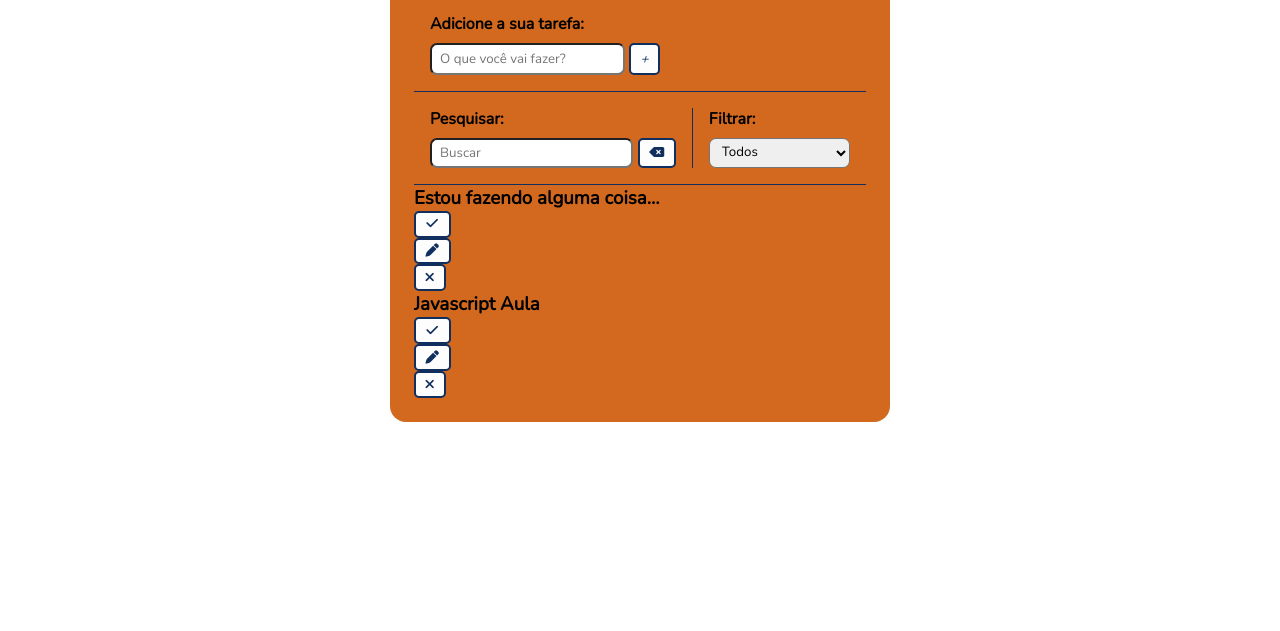
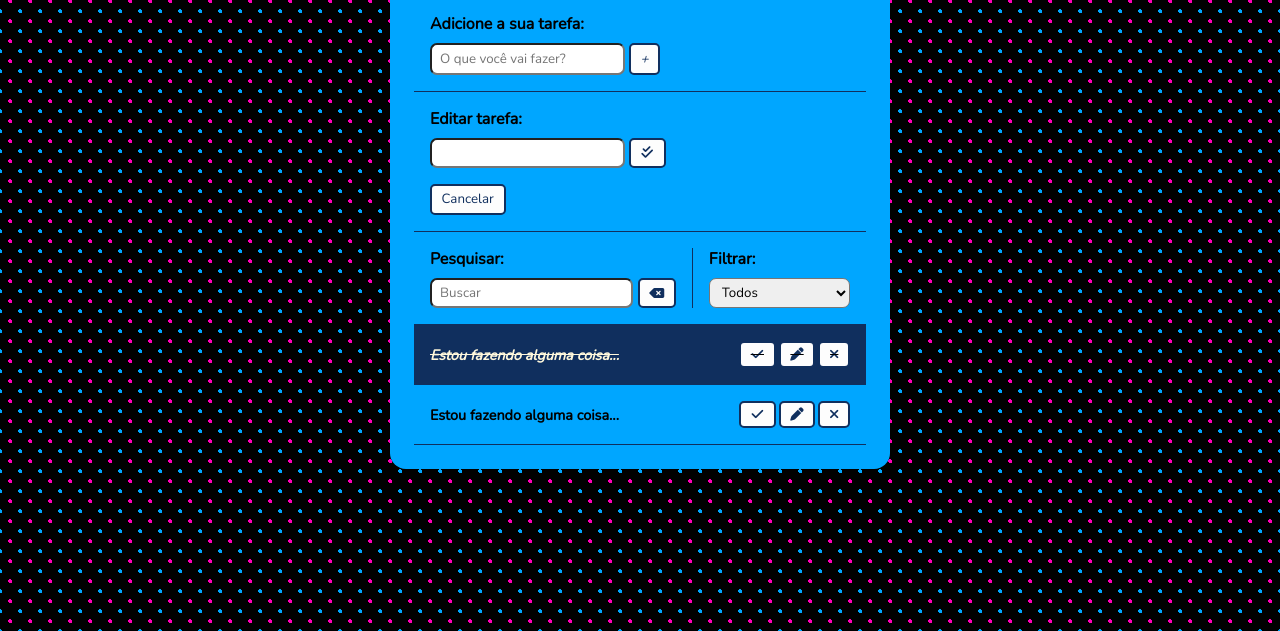
Before and after one commit to igsza/ToDo, a plain HTML site: page index.html in a window 1280 px wide. Shown: the part 169-800 px from the top of the page. Drawn offline with nearby package versions, Linux system fonts and the light colour scheme.

Commit message:
Acertando as cores

```diff
--- a/index.html
+++ b/index.html
@@ -57,6 +57,18 @@
             </div>
         </div>
         <div id="todo-list">
+            <div class="todo done">
+                <h3>Estou fazendo alguma coisa...</h3>
+                <button class="finish-todo">
+                    <i class="fa-solid fa-check"></i>
+                </button>
+                <button class="edit-todo">
+                    <i class="fa-solid fa-pen"></i>
+                </button>
+                <button class="remove-todo">
+                    <i class="fa-solid fa-xmark"></i>
+                </button>
+            </div>
             <div class="todo">
                 <h3>Estou fazendo alguma coisa...</h3>
                 <button class="finish-todo">
@@ -68,18 +80,8 @@
                 <button class="remove-todo">
                     <i class="fa-solid fa-xmark"></i>
                 </button>
-                <h3>Javascript Aula</h3>
-                <button class="finish-todo">
-                    <i class="fa-solid fa-check"></i>
+            </div>
                 </button>
-                <button class="edit-todo">
-                    <i class="fa-solid fa-pen"></i>
-                </button>
-                <button class="remove-todo">
-                    <i class="fa-solid fa-xmark"></i>
-                </button>
-            </div>
-
         </div>
     </div>
 </body>
--- a/style.css
+++ b/style.css
@@ -7,6 +7,15 @@
     color: black;
     box-sizing: border-box;
 }
+
+body {
+    background-color: black;
+    --size: 20px;
+    background-image: radial-gradient(circle, rgb(255, 0, 183) 0%, rgb(255, 0, 183) 15%, transparent 15%, transparent 100%),
+                      radial-gradient(circle, rgb(0, 166, 255) 0%, rgb(0, 166, 255) 15%, transparent 15%, transparent 100%);
+    background-size: var(--size) var(--size);
+    background-position: 0 0, calc(var(--size)/2) calc(var(--size)/2);
+  }
 
 button {
     background-color: #fdfdfd;
@@ -40,7 +49,7 @@ input, select {
     border-radius: 7px;
 }
 
-.hide {
+/*.hide {
     display: none;
 }
 
@@ -49,7 +58,7 @@ input, select {
 .todo-container {
     max-width: 500px;
     margin: 5rem auto 0;
-    background-color: chocolate;
+    background-color: rgb(0, 166, 255);
     padding: 1.5rem;
     border-radius: 16px;
 }
@@ -124,3 +133,33 @@ input, select {
 #filter select {
     flex: 1;
 }
+
+.todo {
+    display: flex;
+    justify-content: space-around;
+    align-items: center;
+    padding: 1rem;
+    border-bottom: 1px solid   #102f5e;
+    transition: .3s;
+}
+
+.todo h3 {
+    flex: 1;
+    font-size: 0.9rem;
+}
+
+.todo button {
+    margin-left: 0.2rem;
+}
+
+.done {
+    background-color: #102f5e;
+    text-decoration: line-through;
+    font-style: italic;
+}
+
+.done h3 {
+    color: cornsilk;
+    text-decoration: line-through;
+    font-style: italic;
+}
```
